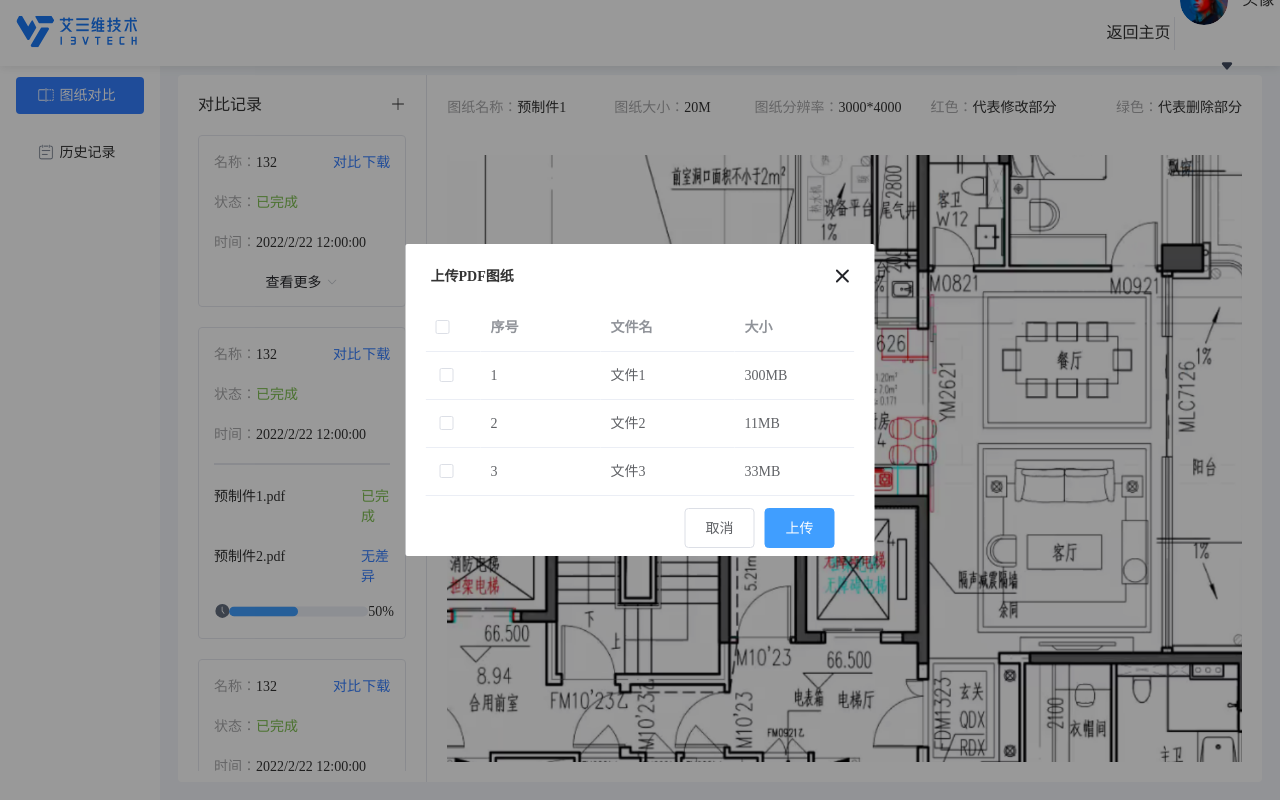
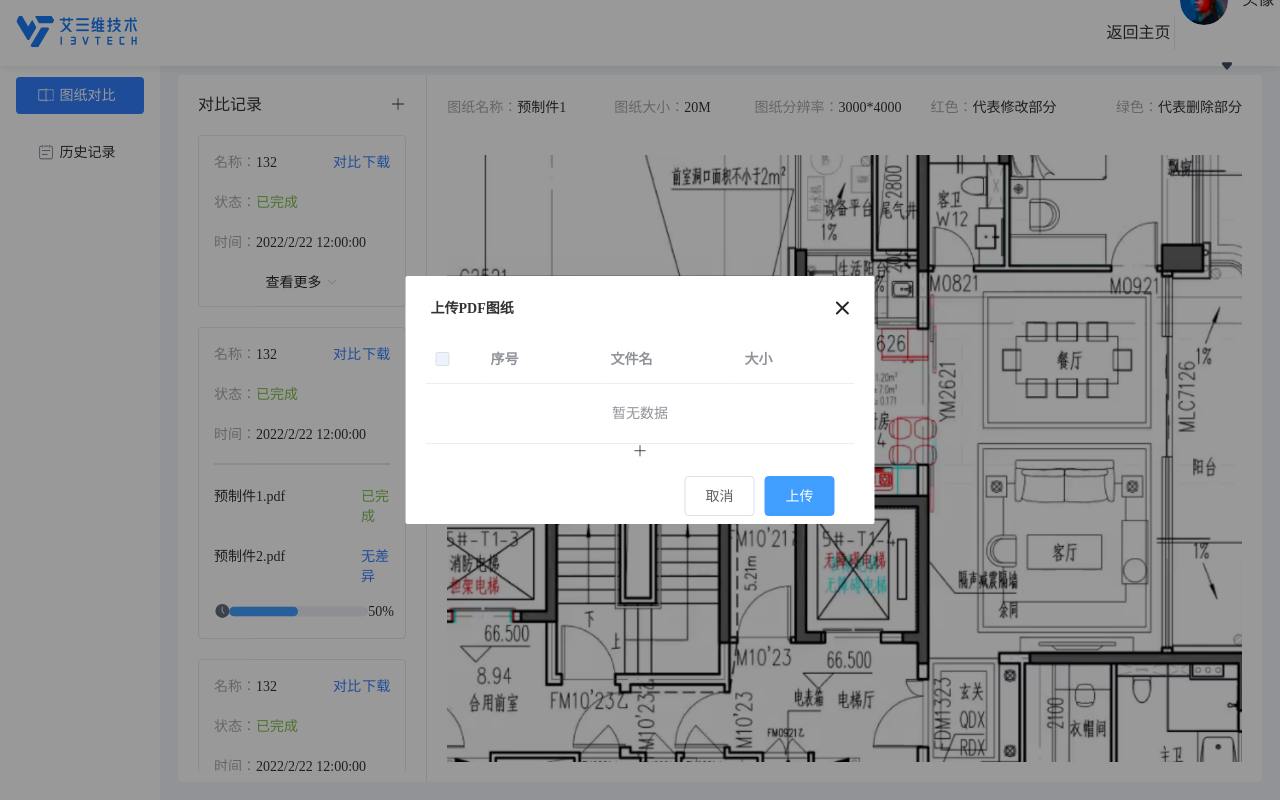
Before and after one commit to isyujia/PSDcompare, a Vue app: page /#/compare in a window 1280 px wide. Both pictures are taken after a click on the icon 398 px from the left and 104 px from the top of the page. Built offline with nearby package versions, Linux system fonts and the light colour scheme.

Commit message:
1.main.js全局事件总线的配置 2.index.vue:pdf图片上传相关的逻辑样式，但是还传给接口

```diff
--- a/src/components/UploadDialog/index.vue
+++ b/src/components/UploadDialog/index.vue
@@ -13,7 +13,7 @@
       <el-main>
         <el-table
           ref="multipleTable"
-          :data="tableData"
+          :data="files"
           tooltip-effect="dark"
           style="width: 100%"
         >
@@ -24,11 +24,15 @@
           <el-table-column prop="size" label="大小" width="120">
           </el-table-column>
         </el-table>
+        <span class="fileinput-button">
+          <i class="el-icon-plus avatar-uploader-icon"></i>
+          <input type="file" class="el-upload" @change="submit2" accept=".png"/>
+        </span>
       </el-main>
       <el-footer>
         <el-row>
           <el-button @click="closeDialog">取消</el-button>
-          <el-button type="primary">上传</el-button>
+          <el-button type="primary" @click="upload">上传</el-button>
         </el-row>
       </el-footer>
     </el-container>
@@ -40,32 +44,45 @@ export default {
   name: "UploadDialog",
   data() {
     return {
-      tableData: [
-        {
-          name: "文件1",
-          size: "300MB",
-        },
-        {
-          name: "文件2",
-          size: "11MB",
-        },
-        {
-          name: "文件3",
-          size: "33MB",
-        },
-      ],
       multipleSelection: [],
+      files: [], //写文件对象数组,用于表格遍历展示
     };
   },
   methods: {
     closeDialog() {
       this.$emit("on-close");
     },
+    submit2(e) {
+      if(e.target.files[0])
+      {
+        this.imagesCount++;
+        if(this.files.length<2)  this.files.push(e.target.files[0]);
+        else alert('注意,最多两张图纸进行比较!')
+      }
+    },
+    upload(){
+      console.log(this.files);
+      this.$bus.$emit('UploadDone');
+      this.files = []
+    },
   },
 };
 </script>
 
 <style lang="scss" scoped>
+.fileinput-button {
+  position: relative;
+  display: inline-block;
+  overflow: hidden;
+}
+
+.fileinput-button input {
+  position: absolute;
+  left: 0px;
+  top: 0px;
+  opacity: 0;
+  // -ms-filter: "alpha(opacity=0)";
+}
 .dialog {
   position: fixed;
   top: 0;
--- a/src/main.js
+++ b/src/main.js
@@ -13,5 +13,8 @@ Vue.config.productionTip = false//生产模式提示是否开启
 new Vue({
   router,
   store,
+  beforeCreate(){
+    Vue.prototype.$bus=this
+  },
   render: h => h(App)
 }).$mount('#app')
```
Also changed, not shown: 1 other file (tests, documents, lock files or other folders).
